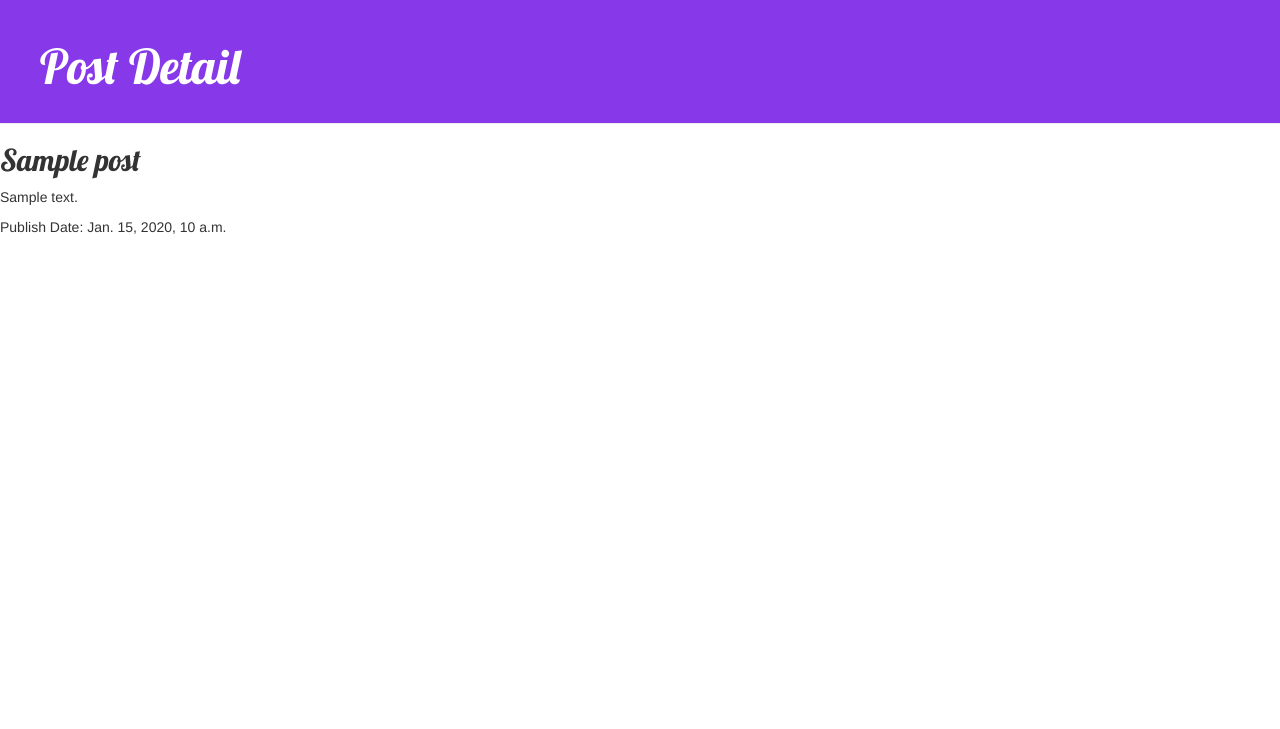
After one commit to cola-can/mysite, a Django app: template myapp/templates/myapp/post_detail.html in a window 1280 px wide. The commit adds this page. Shown: the top 729 px of the page. Run offline with Django 3.2, Linux system fonts and the light colour scheme; the template is opened without the code that fills it: most values are stand-ins (such as "Sample title", 1, 10 or a date in 2020); some libraries are stand-ins or nearby versions.

Commit message:
create post_detail.html

```diff
--- /dev/null
+++ b/myapp/templates/myapp/base.html
@@ -0,0 +1,14 @@
+{% load static %}
+<html>
+	<head>
+		<title>Post List</title>
+		<link rel="stylesheet" href="//maxcdn.bootstrapcdn.com/bootstrap/3.2.0/css/bootstrap.min.css">
+		<link rel="stylesheet" href="//maxcdn.bootstrapcdn.com/bootstrap/3.2.0/css/bootstrap-theme.min.css">
+		<link rel="stylesheet" href="{% static 'css/myapp.css' %}">
+		<link href="//fonts.googleapis.com/css?family=Lobster&subset=latin,latin-ext" rel="stylesheet" type="text/css">
+	</head>
+	<body>
+		{% block content %}
+		{% endblock %}
+	</body>
+</html>
--- /dev/null
+++ b/myapp/templates/myapp/post_detail.html
@@ -0,0 +1,14 @@
+{% extends 'myapp/base.html' %}
+
+{% block content %}
+	<div class="page-header">
+		<h1><a href="">Post Detail</a></h1>
+	</div>
+	<div class="post">
+		<h2>{{ post.title }}</h2>
+		<p>{{ post.content|linebreaksbr }}</p>
+		{% if post.published_date %}
+			<p>Publish Date: {{ post.published_date }}</p>
+		{% endif %}
+	</div>
+{% endblock %}
--- a/myapp/urls.py
+++ b/myapp/urls.py
@@ -3,4 +3,5 @@ from . import views
 
 urlpatterns = [
     path('', views.post_list, name='post_list'),
+    path('post/<int:pk>/', views.post_detail, name='post_detail'),
 ]
--- a/myapp/views.py
+++ b/myapp/views.py
@@ -1,4 +1,4 @@
-from django.shortcuts import render
+from django.shortcuts import render, get_object_or_404
 from django.utils import timezone
 from .models import Post
 
@@ -7,3 +7,7 @@ from .models import Post
 def post_list(request):
     posts = Post.objects.filter(published_date__lte=timezone.now()).order_by('published_date')
     return render(request, 'myapp/post_list.html', {'posts': posts})
+
+def post_detail(request, pk):
+    post = get_object_or_404(Post, pk=pk)
+    return render(request, 'myapp/post_detail.html', {'post': post})
```
Also changed, not shown: myapp/templates/myapp/post_list.html (+9 -19 lines), myapp/static/css/myapp.css (indentation only).
